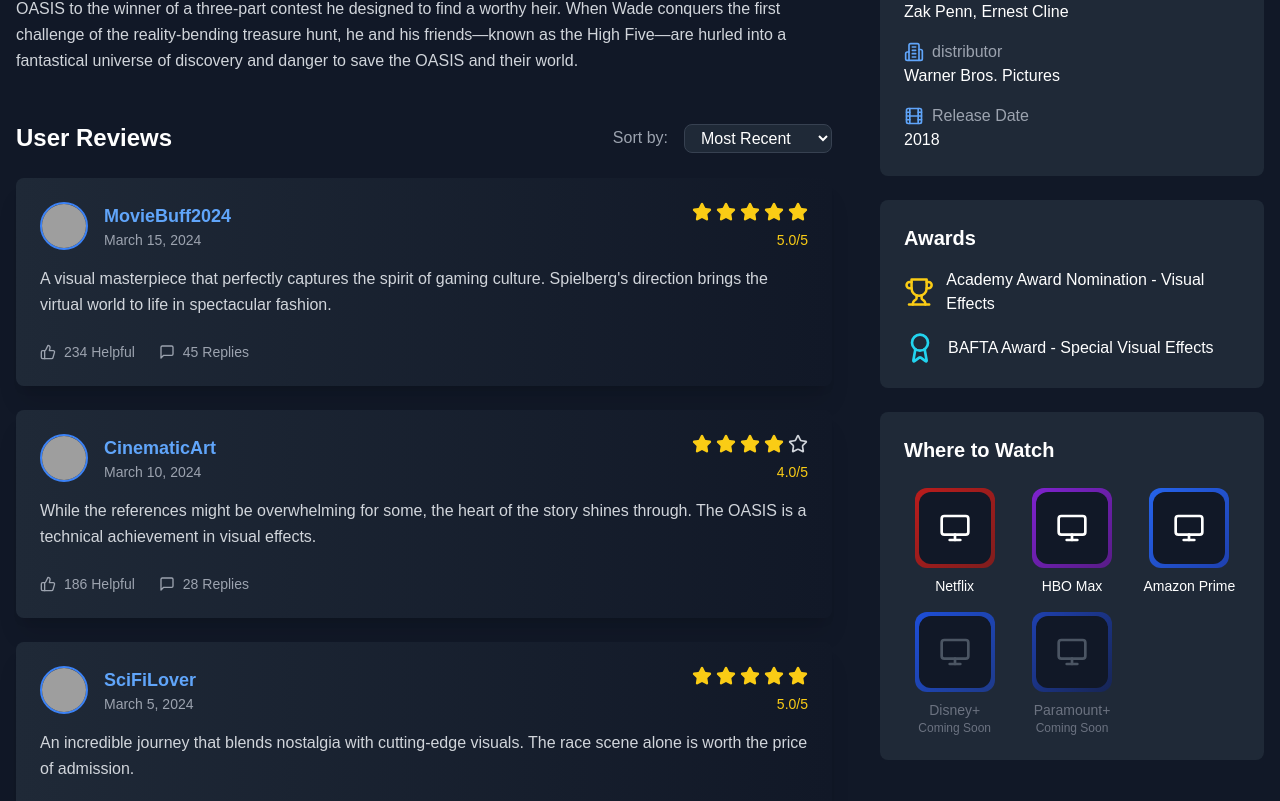
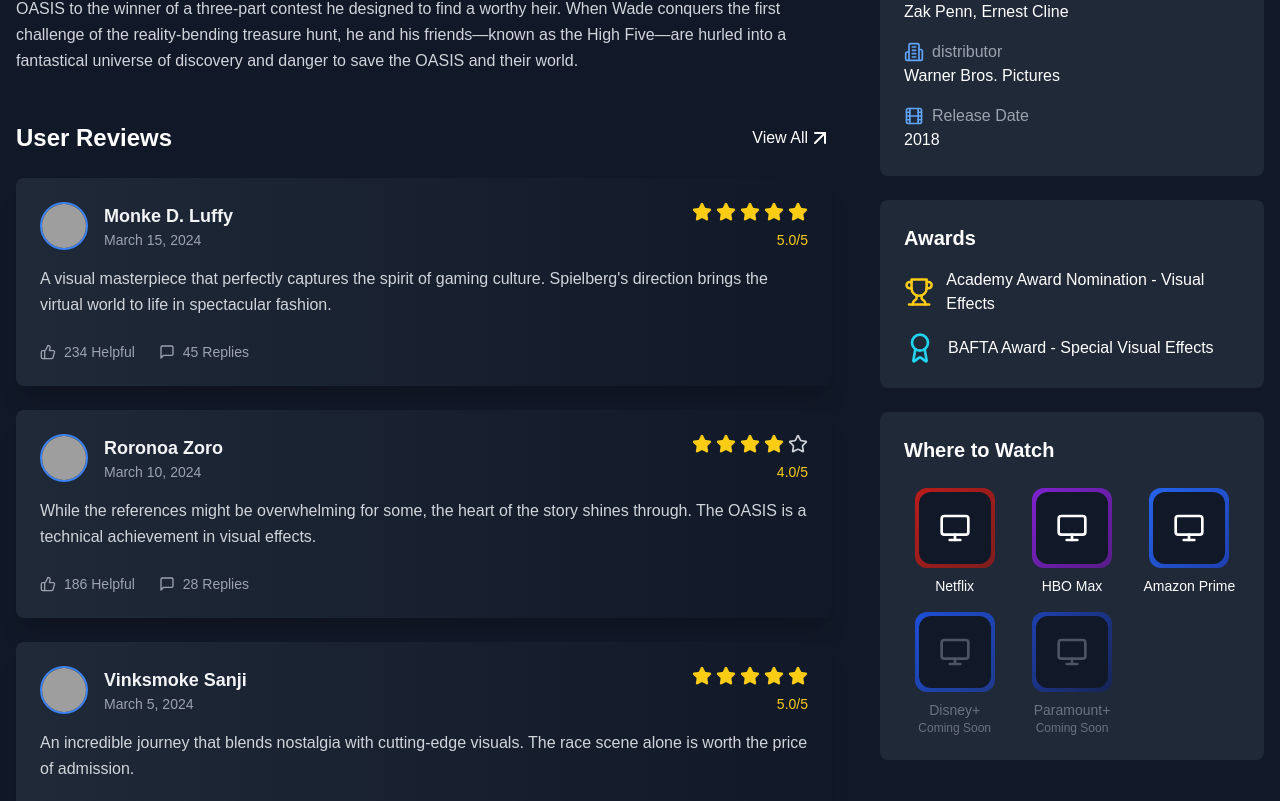
Before and after one commit to stevenD18skz/RatingMovies, a Next.js app: page /movie in a window 1280 px wide. Shown: the part 899-1700 px from the top of the page. Built offline with nearby package versions, Linux system fonts and the light colour scheme; grey boxes are pictures that could not be loaded.

Commit message:
refactor: update user reviews and improve navigation links

```diff
--- a/app/movie/page.tsx
+++ b/app/movie/page.tsx
@@ -15,9 +15,11 @@
   Building2,
   Pencil,
   Clapperboard,
+  ArrowUpRightIcon,
 } from "lucide-react";
 
 import { featuredMovies } from "../lib/mockData";
+import Link from "next/link";
 
 // Rating component
 const Rating = ({ rating }: { rating: number }) => {
@@ -54,7 +56,7 @@
   classification: "PG-13",
   reviews: [
     {
-      user: "MovieBuff2024",
+      user: "Monke D. Luffy",
       rating: 5,
       date: "March 15, 2024",
       content:
@@ -62,10 +64,10 @@
       likes: 234,
       replies: 45,
       avatar:
-        "https://images.unsplash.com/photo-1535713875002-d1d0cf377fde?ixlib=rb-1.2.1&auto=format&fit=crop&w=150&h=150",
+        "https://i.pinimg.com/736x/75/b8/b7/75b8b7cd70cfa5c569154a646a2f716d.jpg",
     },
     {
-      user: "CinematicArt",
+      user: "Roronoa Zoro",
       rating: 4,
       date: "March 10, 2024",
       content:
@@ -73,10 +75,10 @@
       likes: 186,
       replies: 28,
       avatar:
-        "https://images.unsplash.com/photo-1494790108377-be9c29b29330?ixlib=rb-1.2.1&auto=format&fit=crop&w=150&h=150",
+        "https://i.pinimg.com/originals/a3/2c/94/a32c947afd620ba53de48a21b29fad64.jpg",
     },
     {
-      user: "SciFiLover",
+      user: "Vinksmoke Sanji",
       rating: 5,
       date: "March 5, 2024",
       content:
@@ -84,7 +86,7 @@
       likes: 152,
       replies: 31,
       avatar:
-        "https://images.unsplash.com/photo-1570295999919-56ceb5ecca61?ixlib=rb-1.2.1&auto=format&fit=crop&w=150&h=150",
+        "https://i.pinimg.com/736x/16/4c/f5/164cf5c5931c4ac7ff36f43cc829f594.jpg",
     },
   ],
   castMembers: [
@@ -284,13 +286,9 @@
             <section className="mb-12">
               <div className="flex justify-between items-center mb-6">
                 <h2 className="text-2xl font-bold">User Reviews</h2>
-                <div className="flex items-center gap-4">
-                  <span className="text-gray-400">Sort by:</span>
-                  <select className="bg-gray-800 text-white rounded-lg px-3 py-1 border border-gray-700">
-                    <option>Most Recent</option>
-                    <option>Highest Rated</option>
-                    <option>Most Helpful</option>
-                  </select>
+                <div className="flex items-center  hover:text-blue-400 transition-all duration-300 hover:underline hover:scale-105">
+                  <a href="/punctuation">View All</a>
+                  <ArrowUpRightIcon></ArrowUpRightIcon>
                 </div>
               </div>
               <div className="space-y-6">
@@ -307,7 +305,7 @@
                           className="w-12 h-12 rounded-full border-2 border-blue-500"
                         />
                         <div>
-                          <h3 className="font-semibold text-lg text-blue-400">
+                          <h3 className="font-semibold text-lg text-gray-100">
                             {review.user}
                           </h3>
                           <p className="text-sm text-gray-400">{review.date}</p>
@@ -473,9 +471,9 @@
         <section className="mt-16">
           <div className="flex justify-between items-center mb-6">
             <h2 className="text-2xl font-bold">Similar Movies</h2>
-            <button className="text-blue-600 flex items-center gap-1">
+            <Link href="/" className="text-blue-600 flex items-center gap-1">
               View All <ChevronRight className="w-4 h-4" />
-            </button>
+            </Link>
           </div>
           <div className="grid grid-cols-6 gap-4">
             {selectMovie.similarMovies.map((movie, index) => (
@@ -484,7 +482,7 @@
                   <img
                     src={movie.image}
                     alt={movie.title}
-                    className="rounded-lg"
+                    className="rounded-lg w-full h-full"
                   />
                   <div className="absolute inset-0 bg-black bg-opacity-50 flex items-center justify-center opacity-0 group-hover:opacity-100 transition-opacity">
                     <Play className="w-8 h-8" />
--- a/app/page.tsx
+++ b/app/page.tsx
@@ -35,6 +35,7 @@
   genres,
   years,
 } from "./lib/mockData";
+import Link from "next/link";
 
 function App() {
   const [currentSlide, setCurrentSlide] = useState(0);
@@ -254,7 +255,7 @@
           // Grid View
           <div className="grid grid-cols-1 md:grid-cols-2 lg:grid-cols-3 gap-8">
             {paginatedMovies.map((movie) => (
-              <a
+              <Link
                 key={movie.id}
                 href="/movie"
                 className="group bg-gradient-to-br from-gray-800 to-gray-900 rounded-xl overflow-hidden transform hover:scale-[1.03] transition-all duration-500 ease-out shadow-xl hover:shadow-2xl"
@@ -305,14 +306,14 @@
                     </button>
                   </div>
                 </div>
-              </a>
+              </Link>
             ))}
           </div>
         ) : (
           // List View
           <div className="space-y-6">
             {paginatedMovies.map((movie) => (
-              <a
+              <Link
                 href="/movie"
                 key={movie.id}
                 className="group bg-gradient-to-r from-gray-800 to-gray-900 rounded-xl overflow-hidden transform hover:scale-[1.02] transition-all duration-500 ease-out shadow-xl hover:shadow-2xl"
@@ -370,7 +371,7 @@
                     </div>
                   </div>
                 </div>
-              </a>
+              </Link>
             ))}
           </div>
         )}
@@ -458,7 +459,7 @@
             <div className="bg-gradient-to-br from-gray-900 to-gray-800 p-8 rounded-xl shadow-xl">
               <div className="flex items-center gap-3 mb-6">
                 <Flame className="w-6 h-6 text-red-500" />
-                <h3 className="text-2xl font-bold">Reseñas Más Leídas</h3>
+                <h3 className="text-2xl font-bold">Estrenos Recientes</h3>
               </div>
               <div className="space-y-6">
                 {recentMovies.map((movie) => (
```
